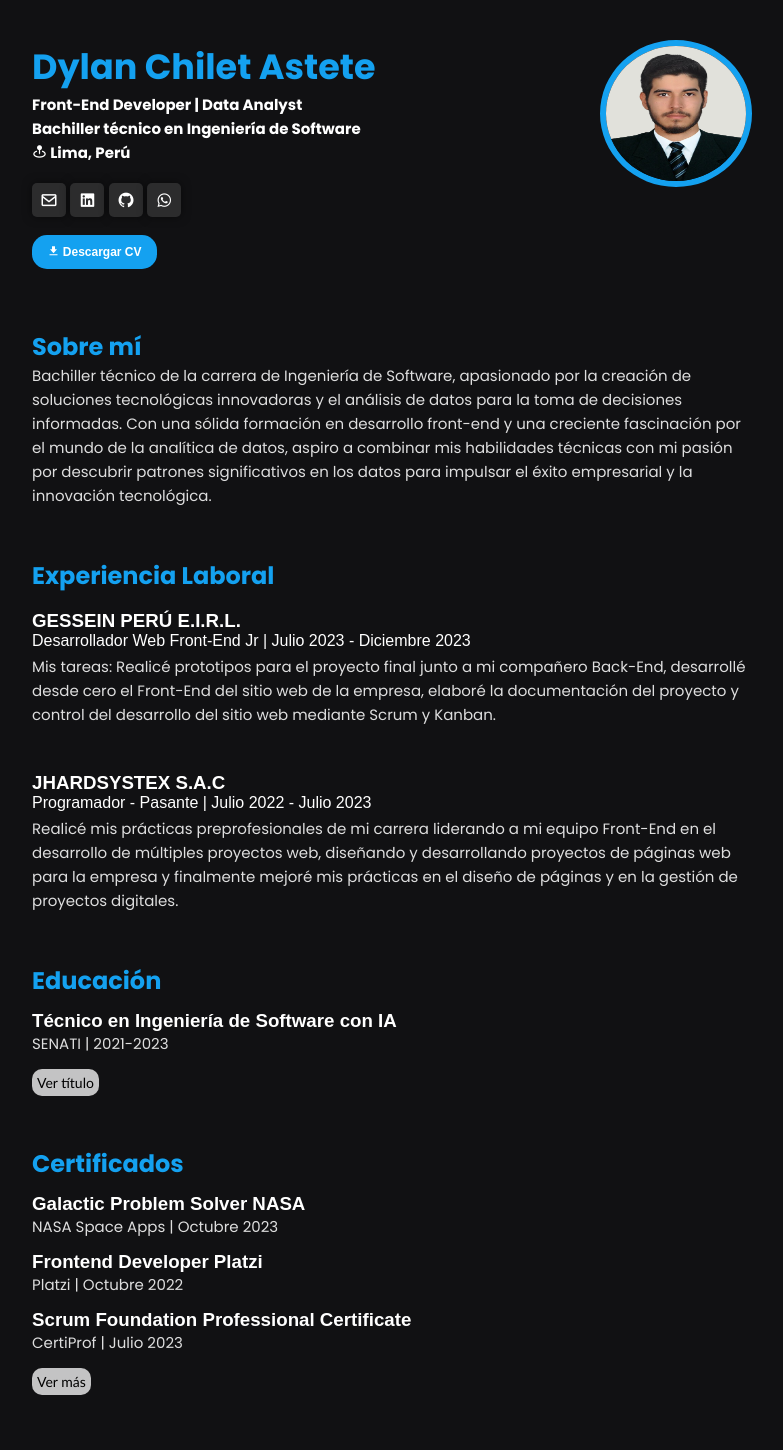
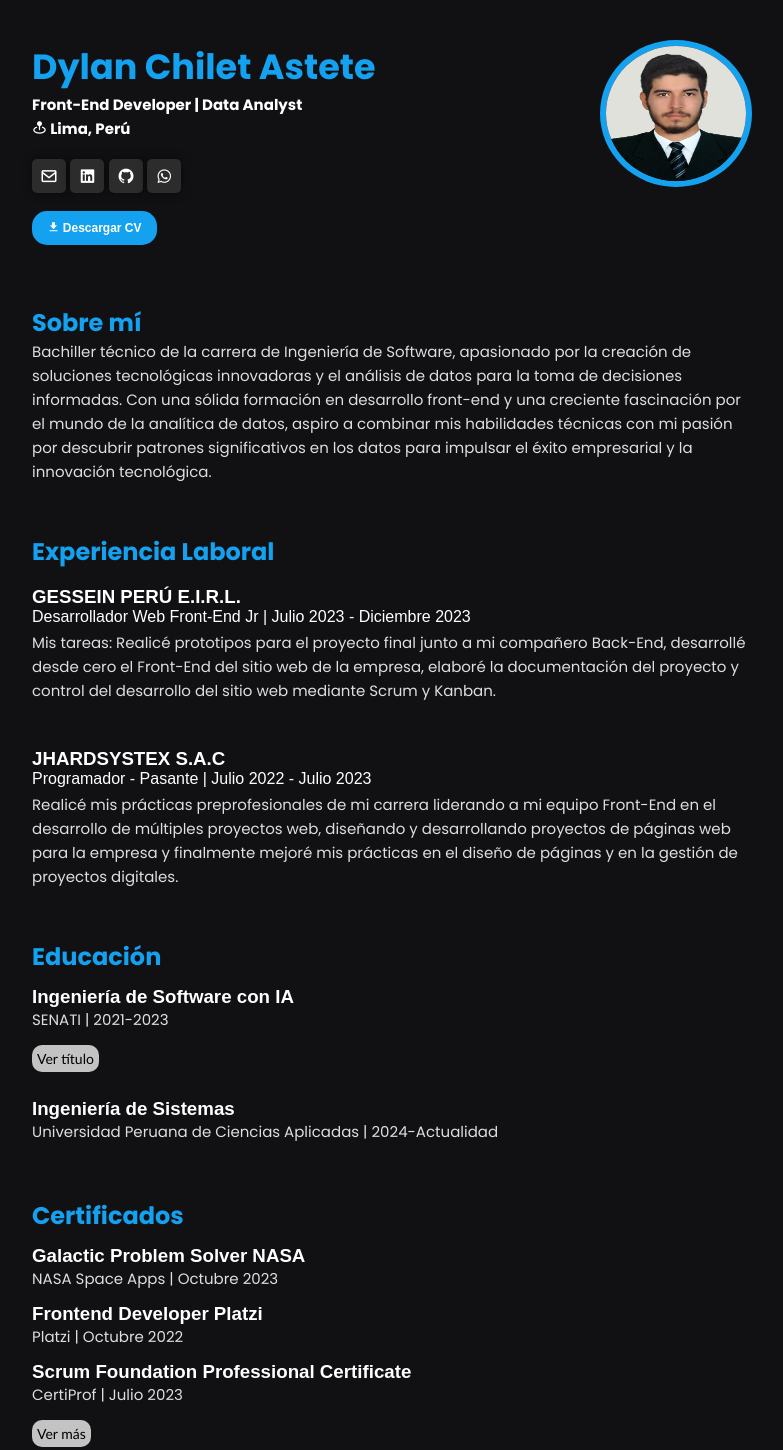
Before and after one commit to TCHDyLaN/Minimalist-Portfolio, a plain HTML site: page index.html in a window 1280 px wide. Shown: the top 1450 px of the page, without its empty margins (248-1031 px from the left). Drawn offline with nearby package versions, Linux system fonts and the light colour scheme.

Commit message:
Cambios 3

```diff
--- a/index.html
+++ b/index.html
@@ -21,8 +21,7 @@
             <h1>Dylan Chilet Astete</h1>
             <p class="info">
                 Front-End Developer | Data Analyst
-                <br>
-                Bachiller técnico en Ingeniería de Software
+
                 <br>
 
                 <i class='bx bxs-map-pin'></i> <span>Lima, Perú</span>
@@ -90,14 +89,20 @@
                     <!-- <h3>Grado</h3>
                     <p>Universidad  | 2024 - Actual</p>
                     <br> -->
-                    <h3>Técnico en Ingeniería de Software con IA</h3>
+                    <h3>Ingeniería de Software con IA</h3>
                     <p>SENATI | 2021-2023</p>
                     <br>
                     <a href="https://drive.google.com/file/d/1tAhxir4id1b_fnwRDhpKOUE_WchAWS2w/view?usp=sharing">Ver título</a>
                     <br>
                     <br>
+
+                    <h3>Ingeniería de Sistemas</h3>
+                    <p>Universidad Peruana de Ciencias Aplicadas | 2024-Actualidad</p>
+                    <br>
+
                     <br>
                     <br>
+
                     <h2>Certificados</h2>
                     <h3>Galactic Problem Solver NASA</h3>
                     <p>NASA Space Apps | Octubre 2023</p>
```
